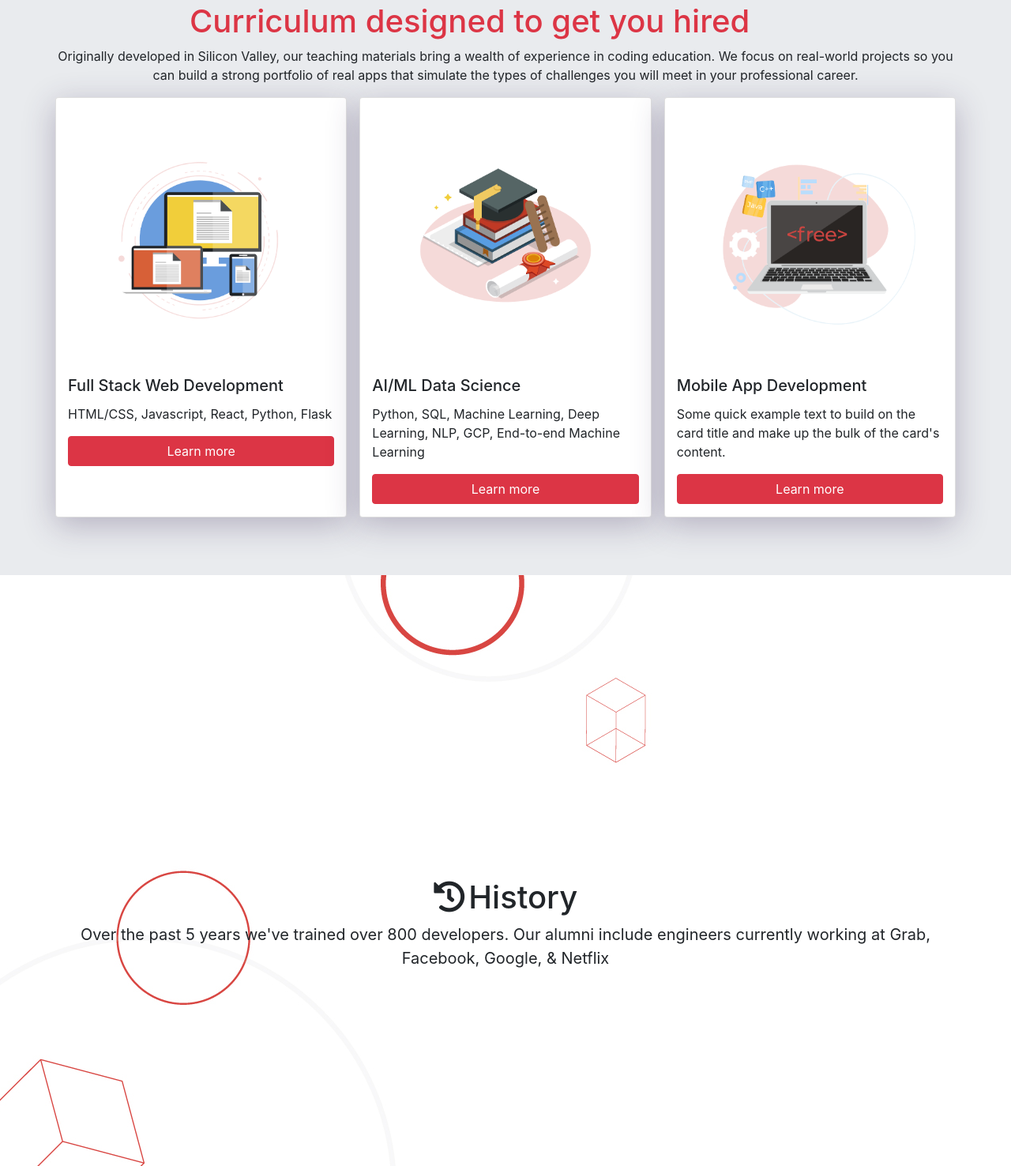
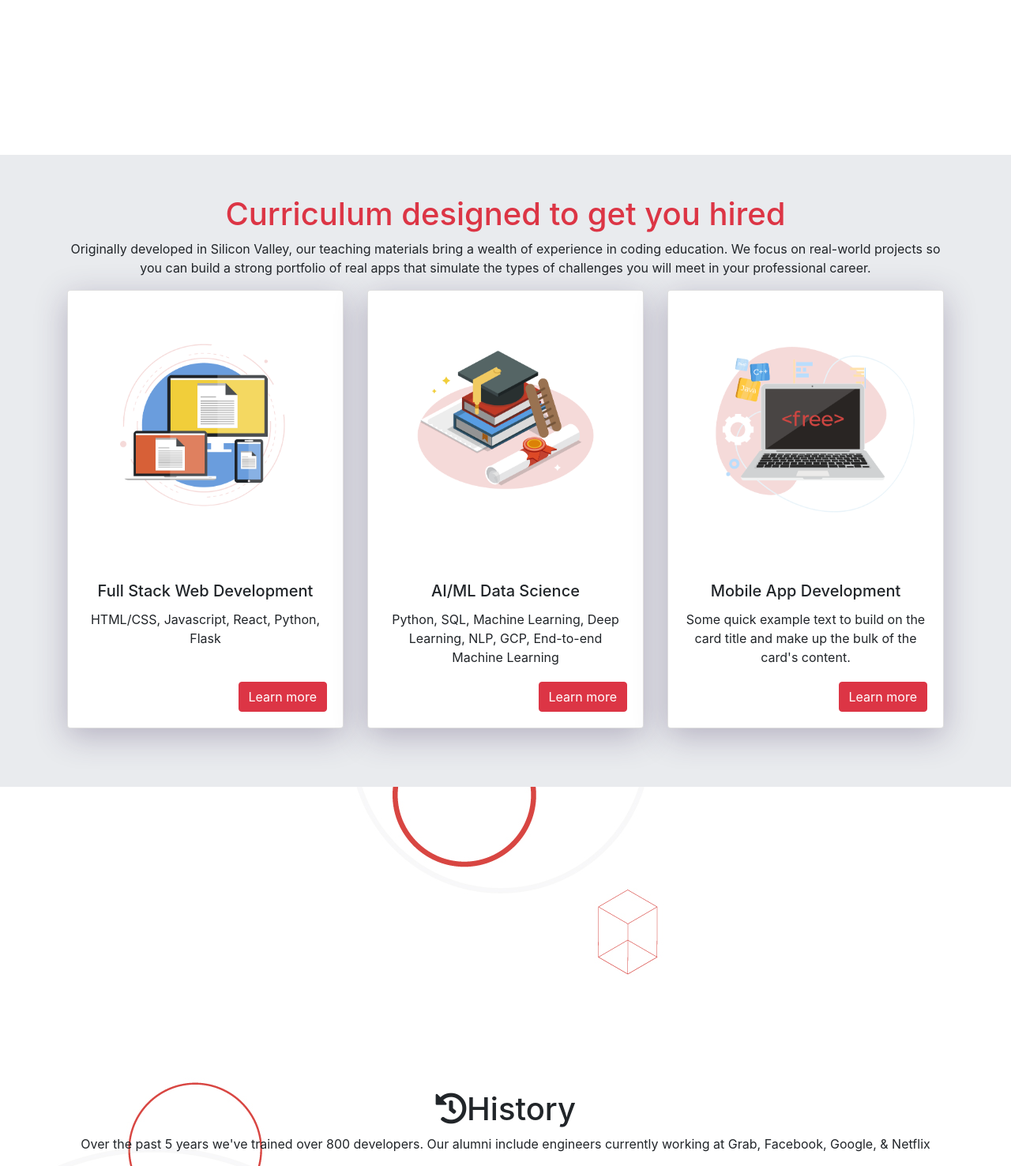
Before and after one commit to tuanphanfi/s-pricing-page, a plain HTML site: page index.html in a window 1280 px wide. Shown: the part 604-2080 px from the top of the page at 79% size. Drawn offline with nearby package versions, Linux system fonts and the light colour scheme.

Commit message:
4th edition

```diff
--- a/css/style.css
+++ b/css/style.css
@@ -1,26 +1,41 @@
-.courses {
+.navbar-nav>.nav-item {
+    margin-left: 15px;
+}
+
+.wrap {
+    font-weight: 700;
+}
+
+section {
+    display: flex;
+    align-items: center;
+    flex-direction: column;
+    min-height: 800px;
+}
+
+#first-section {
+    padding-top: 9%;
+}
+
+#second-section, #fourth-section {
+    padding-top: 4%;
     background-color: #e9ebee;
 }
 
-.history {
-    height: 900px;
+#third-section {
+    background-image: url("./img/banner.jpg");
     display: flex;
-    align-content: center;
-    background-image: url("./img/banner.jpg");
+    align-items: center;
+    justify-content: center;
 }
 
 .fa-history {
     font-size: 40px;
     display: inline-block;
-    /* background-color: blue; */
 }
 
-.history div h1 {
-    display: inline-block;
-}
-
-.learn-more {
-    background-color: #e9ebee;
+#third-section h1 {
+    padding: 5% 0 0 0;
 }
 
 .history div p {
@@ -32,15 +47,24 @@
 }
 
 .card {
+    /* min-height: 600px; */
     margin-bottom: 25px;
     box-shadow: 0 10px 40px rgba(59, 43, 91, 0.3);
 }
 
-#fourth>.container>p:nth-last-of-type(1) {
+#fourth-section>.container>p:nth-last-of-type(1) {
     font-size: 25px;
     margin-bottom: 100px;
 }
 
-.bg-light {
-    background-color: #e9ebee;
+.card-text {
+    min-height: 75px;
 }
+
+footer {
+    height: 3em;
+    display: flex;
+    align-items: center;
+    justify-content: center;
+    border: 1px solid cadetblue;
+}
--- a/index.html
+++ b/index.html
@@ -23,7 +23,7 @@
 <body>
 
     <nav class="navbar navbar-expand-lg navbar-light bg-light fixed-top">
-        <a class="navbar-brand text-secondary" href="#">CoderSchool</a>
+        <a class="navbar-brand text-dark" href="#">CoderSchool</a>
         <!-- button color not working yet -->
         <button type="button bg-danger" aria-expanded="false" class="navbar-toggler" data-toggle="collapse"
             aria-label="Toggle navigation" data-target="#navbarSupportedContent" aria-controls="navbarSupportedContent">
@@ -33,7 +33,7 @@
         <div class="collapse navbar-collapse" id="navbarSupportedContent">
             <ul class="navbar-nav mr-auto">
                 <li class="nav-item active">
-                    <a class="nav-link text-secondary" href="#">Home <span class="sr-only">(current)</span></a>
+                    <a class="nav-link text-dark" href="#">Home <span class="sr-only">(current)</span></a>
                 </li>
                 <li class="nav-item">
                     <a class="nav-link text-secondary" href="#">Team</a>
@@ -47,73 +47,95 @@
         </div>
     </nav>
 
-    <!-- not working -->
-    <div class="row pt-5 pb-5">
-        <div class="container text-center ">
-            <img class="mt-5" style="width: 350px;" src="https://cs-pricing-page.netlify.app/img/logo.jpeg"
-                alt="aaaaaaaa">
-            <h1>Courses Starting September 2019</h1>
-            <p>Designed to help talented individuals meet and learn new technologies fast. Meet 5 times a week for full
+    <section id="first-section">
+        <img class="" style="width: 350px;" src="https://cs-pricing-page.netlify.app/img/logo.jpeg" alt="aaaaaaaa">
+        <h1 class=" text-center ">Courses Starting September 2019</h1>
+        <p class=" text-center ">Designed to help talented individuals meet and learn new technologies fast. Meet 5
+            times a week for
+            full
             stack web development training.</p>
-            <h1 class="typewrite text-danger" data-period="2000" data-type="[
+        <h1 class="typewrite text-danger text-center" data-period="2000" data-type="[
             &quot;Ready to change your life?&quot;,
             &quot;What are you waiting for?&quot;,
             &quot;Top-Rated Programming Courses Starting September 2019&quot;,
             &quot;Join CoderSchool Today!&quot;
             ]"><span class="wrap">What are you waiting for?</span></h1>
-        </div>
-        <!-- ending row -->
-    </div>
+    </section>
 
-    <!-- working on -->
-    <div class="row pt-5 pb-5 courses">
-        <div class="container ">
+    <section id="second-section">
         <div class="row">
-                <h1 class="text-danger mx-auto" style="width: 800px;">Curriculum designed to get you hired</h1>
-                <p class="text-center" style="width: 1800px;">Originally developed in Silicon Valley, our teaching
+            <div class="container text-center">
+                <h1 class="text-danger mx-auto">Curriculum designed to get you hired</h1>
+                <p class="text-center">Originally developed in Silicon Valley, our teaching
                     materials
                     bring a wealth of experience in coding
                     education. We focus on real-world projects so you can build a strong portfolio of real apps that
                     simulate the types of challenges you will meet in your professional career.
 
                 </p>
-                <div class="col-sm mr-3 bg-white pt-3 pb-3 card">
+
+                <div class="row">
+                    <div class="col-md">
+                        <div class="card bg-white">
                             <img class="card-img-top" src="img\card1.png" alt="">
+                            <div class="card-body">
                                 <h5 class="card-title ">Full Stack Web Development</h5>
-                    <p class="card-text">HTML/CSS, Javascript, React, Python, Flask</p>
-                    <button class="btn btn-danger float-right">Learn more</button>
+                                <p class="card-text ">HTML/CSS, Javascript, React, Python, Flask</p>
+                                <div class="text-right">
+                                    <a class="btn btn-danger text-white">Learn more</a>
                                 </div>
-                <div class="col-sm mr-3 bg-white pt-3 pb-3 card">
+                            </div>
+                        </div>
+
+                    </div>
+
+
+                    <div class="col-md">
+                        <div class="bg-white card">
                             <img class="card-img-top" src="img\card2.png" alt="">
+                            <div class="card-body">
                                 <h5 class="card-title">AI/ML Data Science</h5>
-                    <p class="card-text">Python, SQL, Machine Learning, Deep Learning, NLP, GCP, End-to-end Machine
+                                <p class="card-text">Python, SQL, Machine Learning, Deep Learning, NLP, GCP, End-to-end
+                                    Machine
                                     Learning</p>
-                    <button class="btn btn-danger float-right">Learn more</button>
+                                <div class="text-right">
+                                    <a class="btn btn-danger text-white">Learn more</a>
                                 </div>
-                <div class="col-sm bg-white pt-3 pb-3 card">
+                            </div>
+                        </div>
+                    </div>
+
+                    <div class="col-md">
+                        <div class=" bg-white  card">
                             <img class="card-img-top" src="img\card3.png" alt="">
+                            <div class="card-body">
                                 <h5 class="card-title">Mobile App Development</h5>
-                    <p class="card-text">Some quick example text to build on the card title and make up the bulk of the
+                                <p class="card-text">Some quick example text to build on the card title and make up the
+                                    bulk
+                                    of
+                                    the
                                     card's content.</p>
-                    <button class="btn btn-danger float-right ">Learn more</button>
+                                <div class="text-right">
+                                    <a class="btn btn-danger text-white ">Learn more</a>
+                                </div>
+                            </div>
+                        </div>
+
                     </div>
                 </div>
             </div>
             <!-- ending row -->
         </div>
+    </section>
 
-    <div class="row history pt-5 pb-5" style="background-image:url('./img/banner.jpg')" style="background-size: 100% 100%;
+    <section id="third-section" style="background-image:url('./img/banner.jpg')" style="background-size: 100% 100%;
     background-repeat: no repeat;">
-        <!-- <img src="img\banner.jpg" alt=""> -->
-        <div class="container text-center">
-            <i class="fas fa-history "></i>
-            <h1 class="">History</h1>
-            <p>Over the past 5 years we've trained over 800 developers.
+        <h1><i class="fas fa-history text-center"></i>History</h1>
+        <p class="text-center">Over the past 5 years we've trained over 800 developers.
             Our alumni include engineers currently working at Grab, Facebook, Google, & Netflix</p>
-        </div>
-    </div>
+    </section>
 
-    <section id="fourth" class="learn-more py-5">
+    <section id="fourth-section" class="learn-more py-5">
         <div class="container ">
             <h1 class="text-center text-danger">Learn more</h1>
             <p class="text-center">
@@ -160,8 +182,8 @@
 
     </section>
 
-    <footer class="row text-center">
-        <p class="mx-auto">Built with ️💋👏❤️ by <a href="https://github.com/tuanphanfi">Tuan Phan</a></p>
+    <footer class="">
+        <span> Built with ️💋👏❤️ by <a href="https://github.com/tuanphanfi"> Tuan Phan</a></span>
 
     </footer>
 
```
Also changed, not shown: js/typewrite.js (indentation only). Lines whose indentation alone changed are shown as unchanged.
